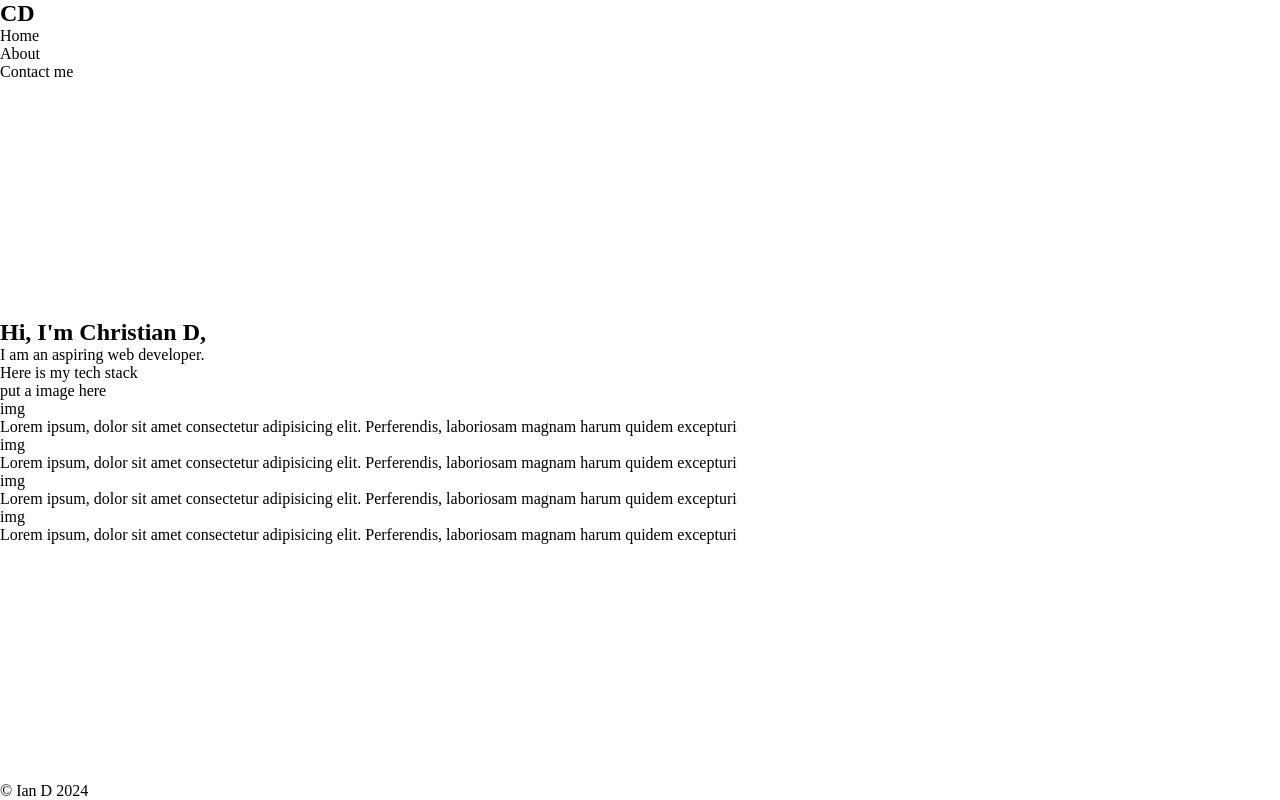
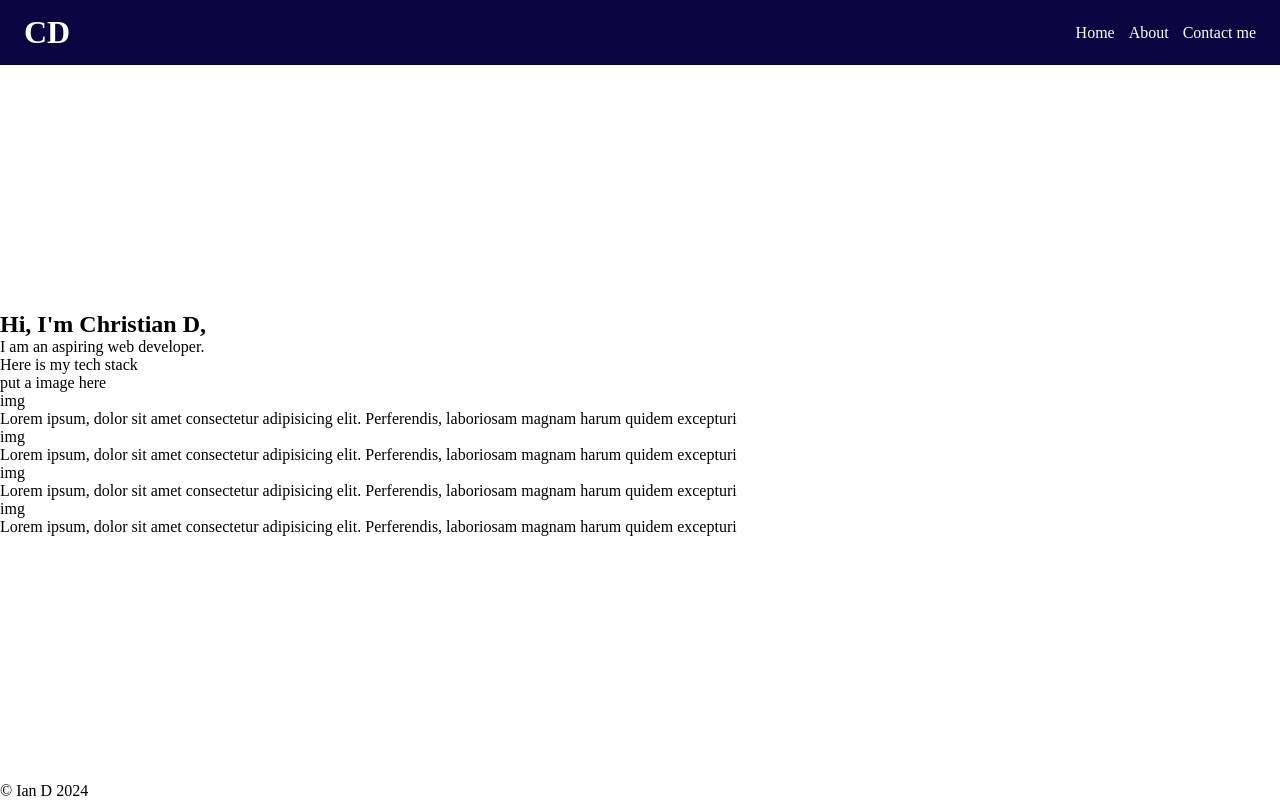
Before and after one commit to ian-afk/portfolioiand, a plain HTML site: page index.html in a window 1280 px wide. Drawn offline with Linux system fonts and the light colour scheme.

Commit message:
add nav header section styling

```diff
--- a/index.html
+++ b/index.html
@@ -7,16 +7,14 @@
     <title>Ian&#39;s Landing page</title>
   </head>
   <body>
-    <header>
-      <nav>
-        <h1>CD</h1>
-        <nav>
-          <ul>
-            <li>Home</li>
-            <li>About</li>
-            <li>Contact me</li>
-          </ul>
-        </nav>
+    <header class="header">
+      <h1>CD</h1>
+      <nav class="nav">
+        <ul>
+          <li><a href="#">Home</a></li>
+          <li><a href="#">About</a></li>
+          <li><a href="#">Contact me</a></li>
+        </ul>
       </nav>
     </header>
     <main class="container">
--- a/public/styles.css
+++ b/public/styles.css
@@ -11,3 +11,37 @@ body {
   justify-content: space-between;
   flex-direction: column;
 }
+
+.header {
+  color: #fff;
+  background: #090641;
+
+  padding: 14px 24px;
+  display: flex;
+  justify-content: space-between;
+}
+
+.header .nav {
+  margin: auto 0;
+}
+
+.header .nav ul {
+  text-decoration: none;
+  display: flex;
+  list-style: none;
+  gap: 14px;
+}
+
+.nav ul li a {
+  color: #fff;
+  text-decoration: none;
+}
+
+.nav ul li a:hover,
+.nav ul li:hover {
+  color: #d4d2d2;
+  text-decoration: underline;
+  text-underline-offset: 3px;
+
+  transform: translateY(-4px) scale(1.03);
+}
```
